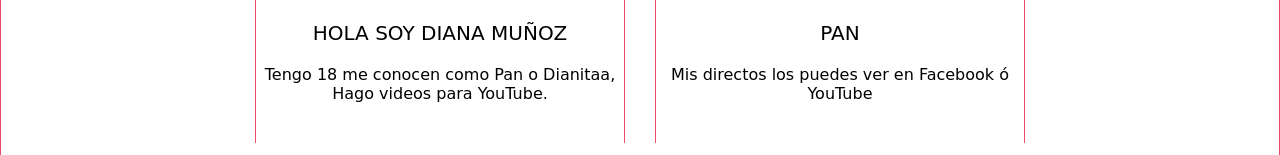
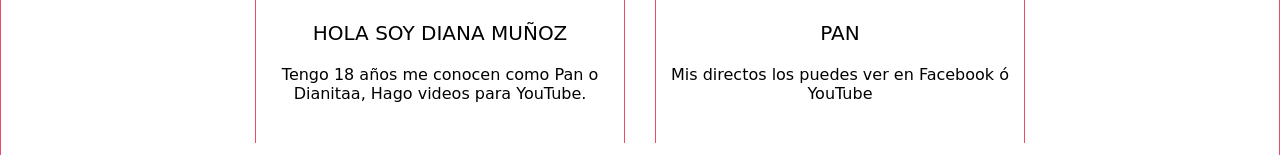
Before and after one commit to PanDianitaa/pan, a plain HTML site: page index.html in a window 1280 px wide. Shown: the part 889-1044 px from the top of the page. Drawn offline with Linux system fonts and the light colour scheme.

Commit message:
Update index.html

```diff
--- a/index.html
+++ b/index.html
@@ -56,7 +56,7 @@
                   <img class="animated pulse infinite" src="Pan on Instagram_ _--__B4EOuQLgcCR(JPG)_1.jpg" alt="">
                   <div class="name">Hola soy diana Muñoz </div>
                   <p>
-                      Tengo 18 me conocen como Pan  o  Dianitaa,   Hago videos para YouTube.
+                      Tengo 18 años me conocen como Pan  o  Dianitaa,   Hago videos para YouTube.
                   </p>
                 </div>
               </div>
```
